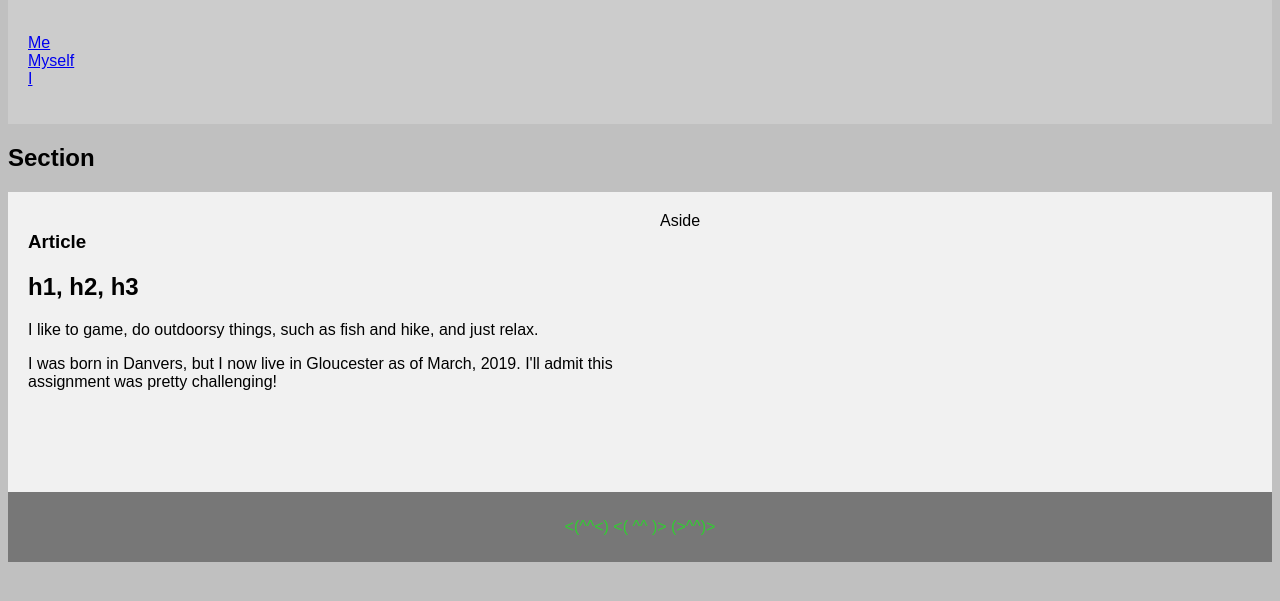
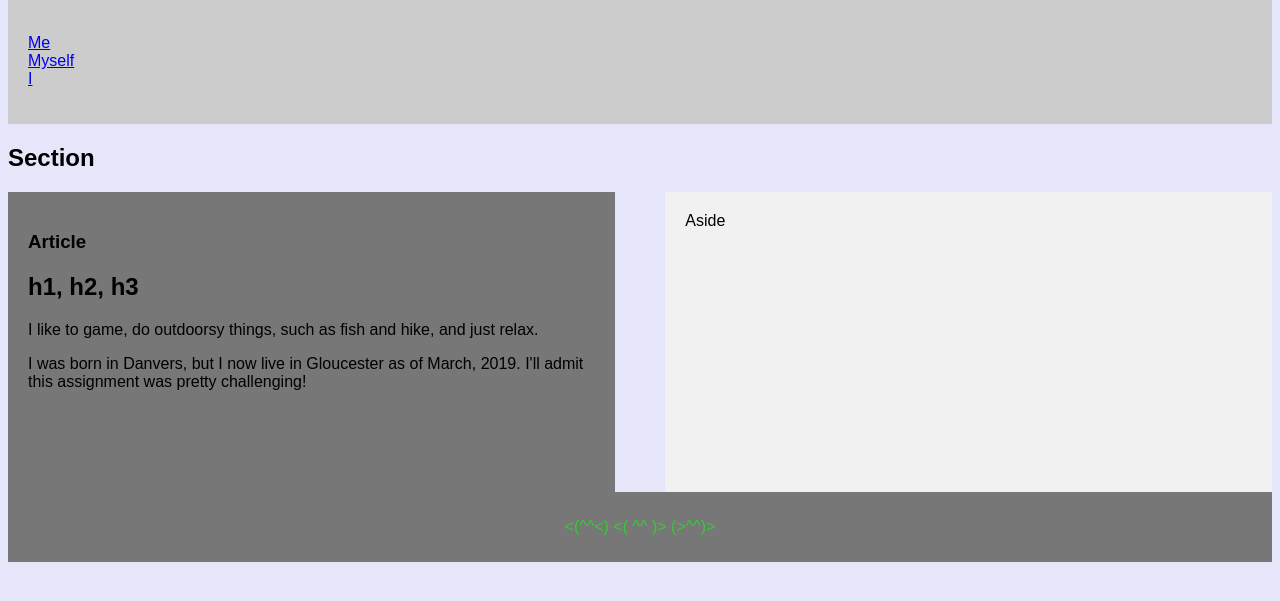
Before and after one commit to mhayes428/HW-Wireframe, a plain HTML site: page index.html in a window 1280 px wide. Shown: the part 75-676 px from the top of the page. Drawn offline with Linux system fonts and the light colour scheme.

Commit message:
Homework 1

```diff
--- a/index.html
+++ b/index.html
@@ -11,7 +11,7 @@
 
 body {
   font-family: Arial, Helvetica, sans-serif;
-  background-color: silver;
+  background-color: lavender;
 }
 
 
@@ -39,15 +39,15 @@ nav ul {
 article {
   float: left;
   padding: 20px;
-  width: 50%;
-  background-color: #f1f1f1;
+  width: 48%;
+  background-color: #777;
   height: 300px;
 }
 
 aside {
-  float:left;
+  float:right;
   padding: 20px;
-  width: 50%;
+  width: 48%;
   background-color: #f1f1f1;
   height: 300px;
 }
```
